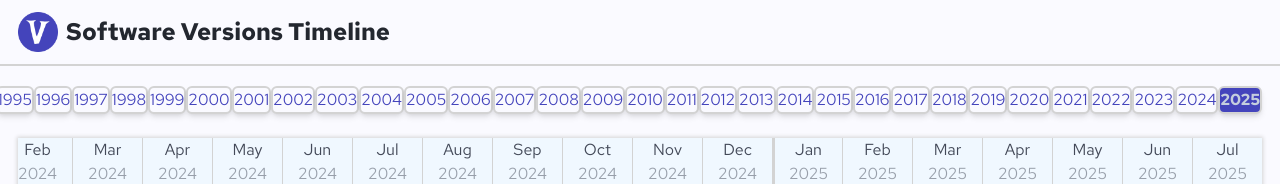
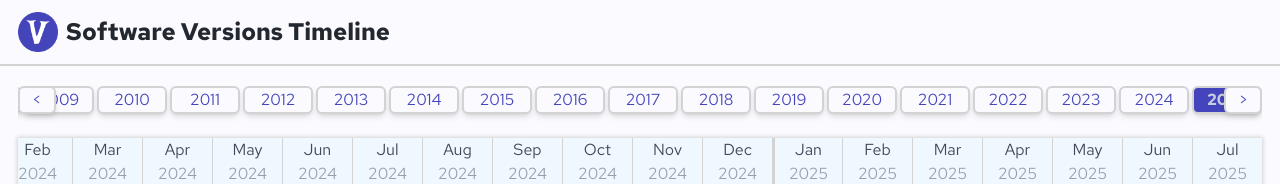
Before and after one commit to arpadpall21/software-versions-timeline, a Next.js app: page /version-map in a window 1280 px wide. Shown: the top 184 px of the page. Built offline with nearby package versions, Linux system fonts and the light colour scheme; no server answers.

Commit message:
side buttons + basic styling props

```diff
--- a/src/Components/Button.tsx
+++ b/src/Components/Button.tsx
@@ -2,13 +2,14 @@
 
 interface Props {
   text: string;
+  twStyle?: string;
   pop?: boolean;
   handleClick?: (e: React.MouseEvent<HTMLButtonElement>) => void;
 }
 
-const Button: React.FC<Props> = ({ text, pop, handleClick }) => {
+const Button: React.FC<Props> = ({ text, twStyle, pop, handleClick }) => {
   return (
-    <button className={`${pop ? 'btnPop dark:btnPopD' : 'btn dark:btnD'}`} onClick={handleClick}>
+    <button className={`${pop ? 'btnPop dark:btnPopD' : 'btn dark:btnD'} ${twStyle}`} onClick={handleClick}>
       {text}
     </button>
   );
--- a/src/Components/HorizontalScroll.tsx
+++ b/src/Components/HorizontalScroll.tsx
@@ -1,20 +1,29 @@
 'use client';
 
-import { useState } from 'react';
-
 interface Props {
+  twStyle?: string;
   members: React.ReactNode[];
   scrollLeftButton: React.ReactNode;
-  scrollRigthButton: React.ReactNode;
+  scrollRightButton: React.ReactNode;
   direction?: 'ltr' | 'rtl';
 }
 
-const HorizontalScroll: React.FC<Props> = ({ members, scrollLeftButton, scrollRigthButton, direction = 'ltr' }) => {
+const HorizontalScroll: React.FC<Props> = ({
+  twStyle,
+  members,
+  scrollLeftButton,
+  scrollRightButton,
+  direction = 'ltr',
+}) => {
   return (
-    <div className={'whitespace-nowrap'} style={{ direction }}>
-      {direction === 'rtl' ? [...members].reverse() : members}
+    <div className={`relative whitespace-nowrap overflow-hidden ${twStyle}`}>
+      <div className={'absolute left-0 z-10'}>{scrollLeftButton}</div>
+      <div className={'absolute right-0 z-10'}>{scrollRightButton}</div>
+      <div className={'absolute right-0'} style={{ direction }}>
+        {direction === 'rtl' ? [...members].reverse() : members}
+      </div>
     </div>
-  )
+  );
 };
 
 export default HorizontalScroll;
--- a/src/app/version-map/Components/GridContainer.tsx
+++ b/src/app/version-map/Components/GridContainer.tsx
@@ -182,14 +182,17 @@ const GridContainer: React.FC = () => {
         <HorizontalScroll
           members={displayedYearButtons.map((year) => (
             <Button
+              twStyle={'w-[70px] ml-[3px]'}
               text={year.toString()}
-              width={70}
               pop={year === selectedYear}
               handleClick={handleYearButtonClick}
               key={year}
             />
           ))}
+          scrollLeftButton={<Button text={'<'} twStyle={'px-3'}/>}
+          scrollRightButton={<Button text={'>'} twStyle={'px-3'}/>}
           direction={'rtl'}
+          twStyle={'h-12'}
         />
       </div>
       <GridFrame />
```
